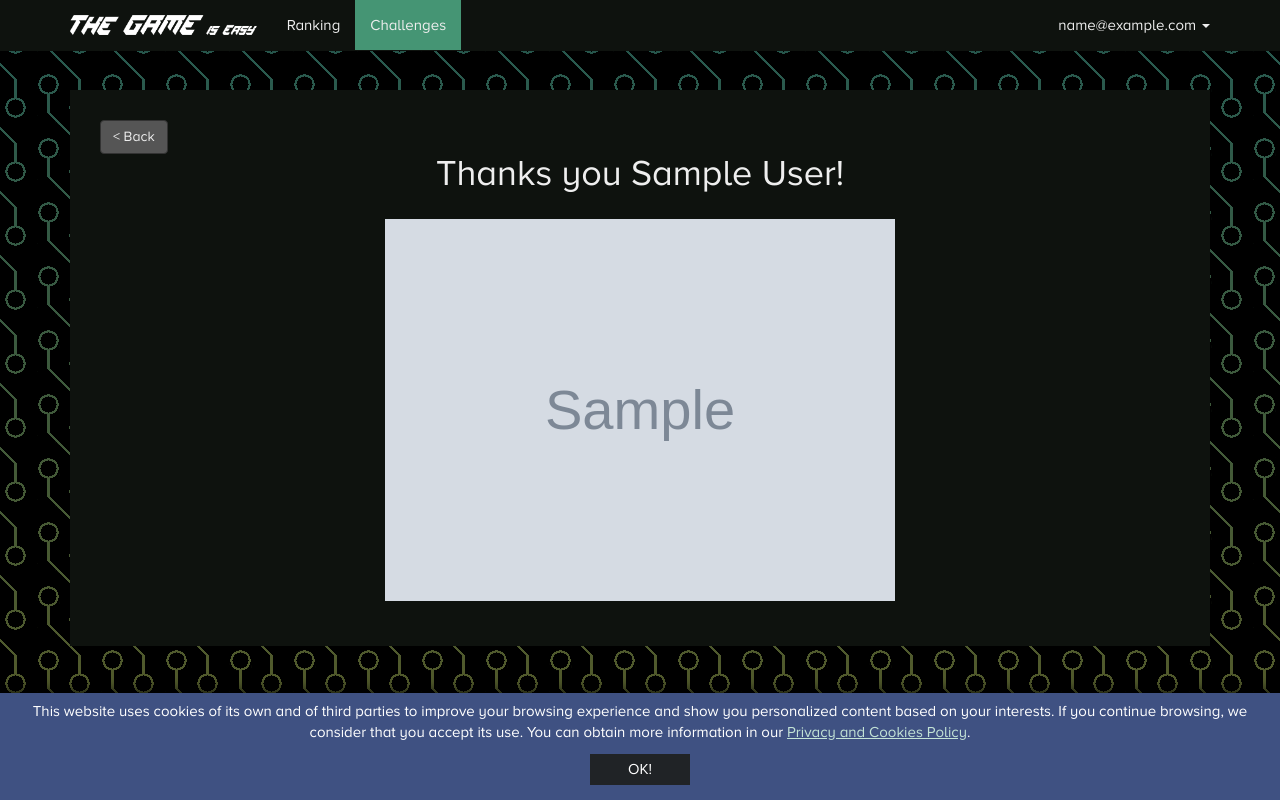
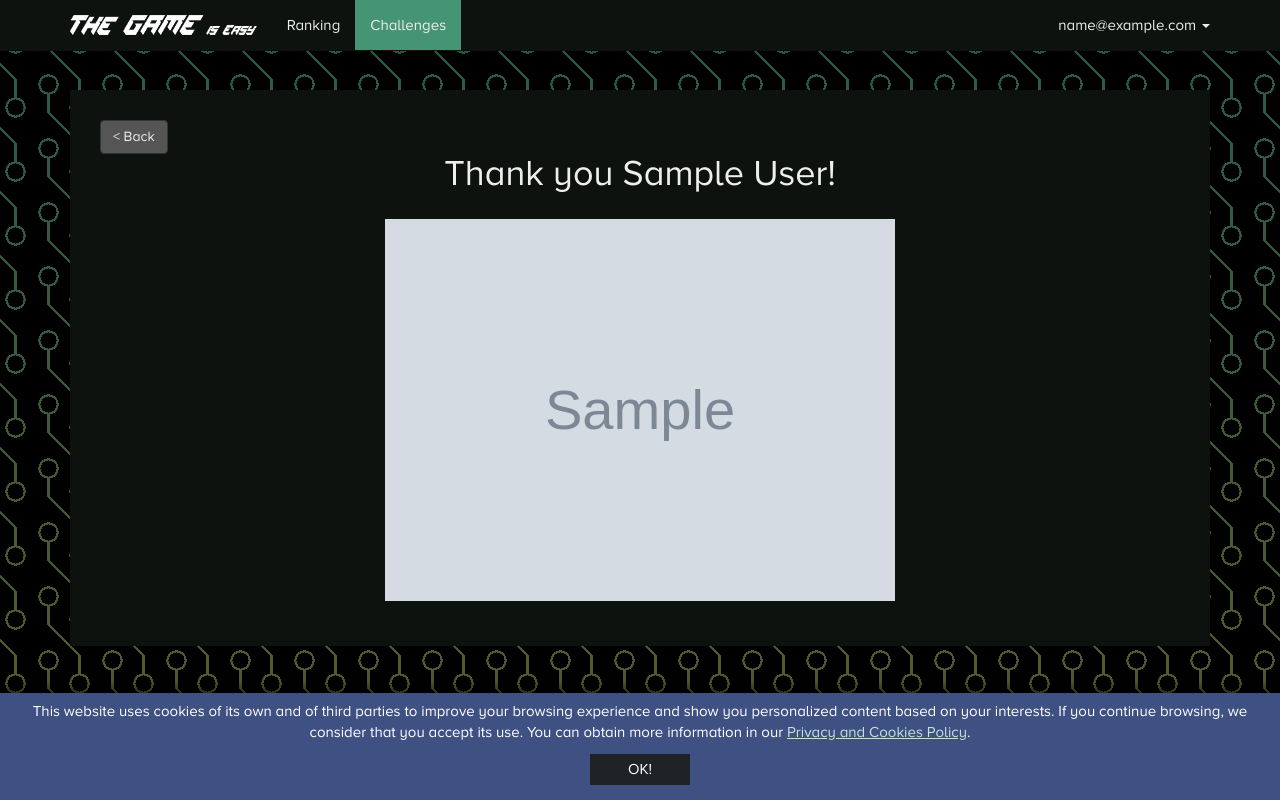
Before and after one commit to hackupc/thegame, a Django app: page /challenge/1/vote/reaction/happy/ in a window 1280 px wide. Run offline with Django 3.2, Linux system fonts and the light colour scheme; a user stored in the database is signed in; tables that the repository leaves empty hold one stand-in row (values such as "Sample post"); grey boxes marked "Sample" are stand-in pictures; some libraries are stand-ins or nearby versions.

Commit message:
fix typo

```diff
--- a/challenge/templates/challenge_vote_reaction.html
+++ b/challenge/templates/challenge_vote_reaction.html
@@ -9,7 +9,7 @@
         </div>
     </div>
 
-    <h1 style="text-align: center">Thanks you {{ request.user.name }}!</h1>
+    <h1 style="text-align: center">Thank you {{ request.user.name }}!</h1>
     <div style="display:flex">
         <div style="margin: 0 auto; width: 50%">
             <img src="{{ reaction.image.url }}" width="100%">
```
